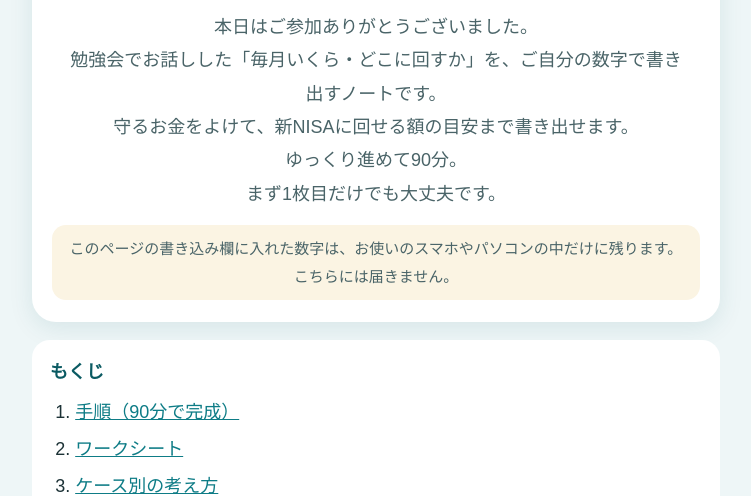
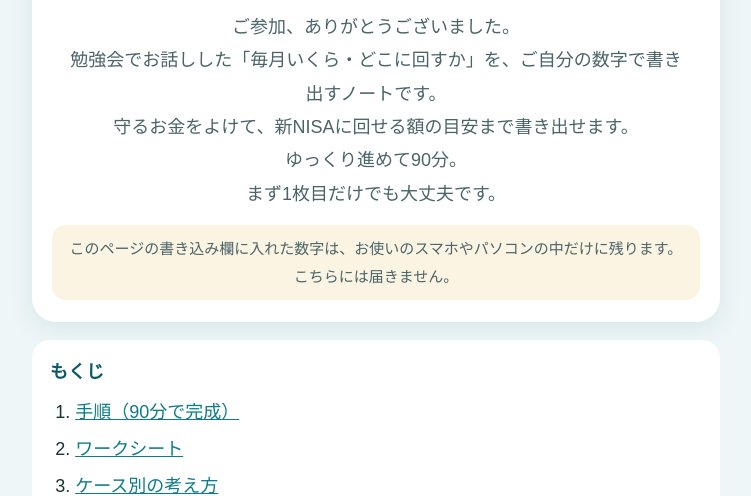
Before and after one commit to mm738966m-boop/okane-benkyokai, a plain HTML site: page tokuten-n8k4/index.html in a window 1280 px wide. Shown: the part 308-804 px from the top of the page, without its empty margins (264-1015 px from the left). Drawn offline with Linux system fonts and the light colour scheme; a web font is replaced by a local one.

Commit message:
設計ノート：冒頭文を短く・スマホは左寄せ

```diff
--- a/tokuten-n8k4/index.html
+++ b/tokuten-n8k4/index.html
@@ -17,6 +17,7 @@ body{margin:0;background:var(--soft);color:var(--ink);font-family:"Zen Maru Goth
 .gift{display:inline-block;background:var(--goldbg);color:#8A5A00;border-radius:999px;padding:4px 16px;font-weight:900;font-size:15px;margin:4px 0 8px}
 h1{font-size:clamp(24px,6.4vw,32px);font-weight:900;color:var(--deep);line-height:1.45;margin:0 0 8px;text-wrap:balance}
 .lead{margin:0 auto;max-width:34em;color:var(--ink2)}
+@media(max-width:560px){.lead,.save{text-align:left}}
 .toc{background:#fff;border-radius:18px;padding:16px 18px;margin:18px 0}
 .toc b{color:var(--deep)}.toc ol{margin:6px 0 0;padding-left:1.4em}.toc a{color:var(--teal)}
 .card{background:#fff;border-radius:22px;box-shadow:0 4px 18px rgba(10,90,98,.07);padding:8px 20px 22px;margin-top:18px}
@@ -49,7 +50,7 @@ ul.check input{width:22px;height:22px;margin-top:5px;accent-color:var(--teal);fl
 <img src="../zoom/mascot.webp" alt="" width="112" height="112">
 <div class="gift">勉強会ご参加の方へのプレゼント</div>
 <h1>書くだけ設計ノート</h1>
-<p class="lead">本日はご参加ありがとうございました。<br>勉強会でお話しした「毎月いくら・どこに回すか」を、ご自分の数字で書き出すノートです。<br>守るお金をよけて、新NISAに回せる額の目安まで書き出せます。<br>ゆっくり進めて90分。<br>まず1枚目だけでも大丈夫です。</p>
+<p class="lead">ご参加、ありがとうございました。<br>勉強会でお話しした「毎月いくら・どこに回すか」を、ご自分の数字で書き出すノートです。<br>守るお金をよけて、新NISAに回せる額の目安まで書き出せます。<br>ゆっくり進めて90分。<br>まず1枚目だけでも大丈夫です。</p>
 <p class="save">このページの書き込み欄に入れた数字は、お使いのスマホやパソコンの中だけに残ります。<br>こちらには届きません。</p>
 </header>
 <nav class="toc"><b>もくじ</b><ol><li><a href="#s1">手順（90分で完成）</a></li><li><a href="#s2">ワークシート</a></li><li><a href="#s3">ケース別の考え方</a></li><li><a href="#s4">つまずきQ&amp;A</a></li><li><a href="#s5">巻末</a></li></ol></nav>
```
